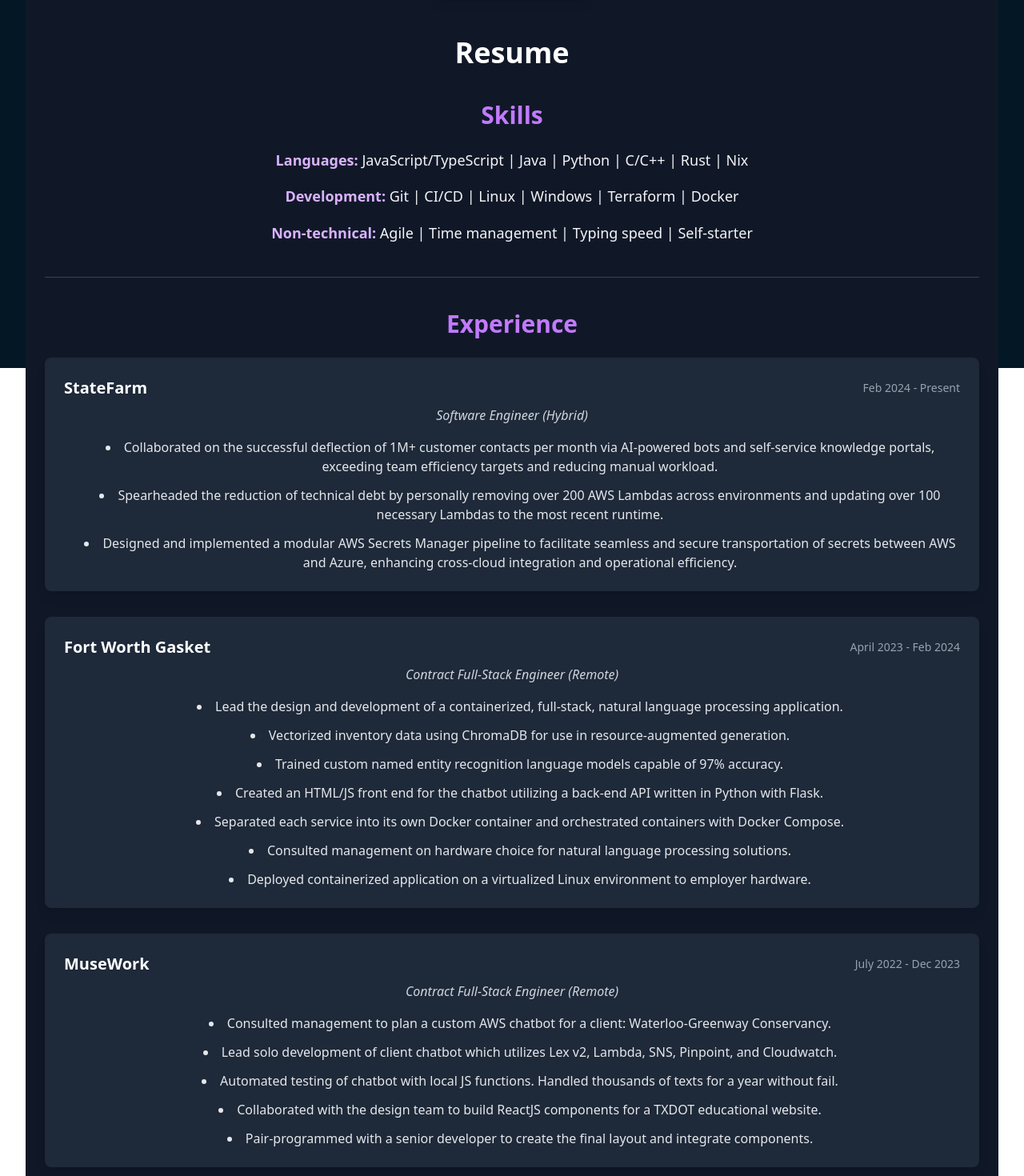
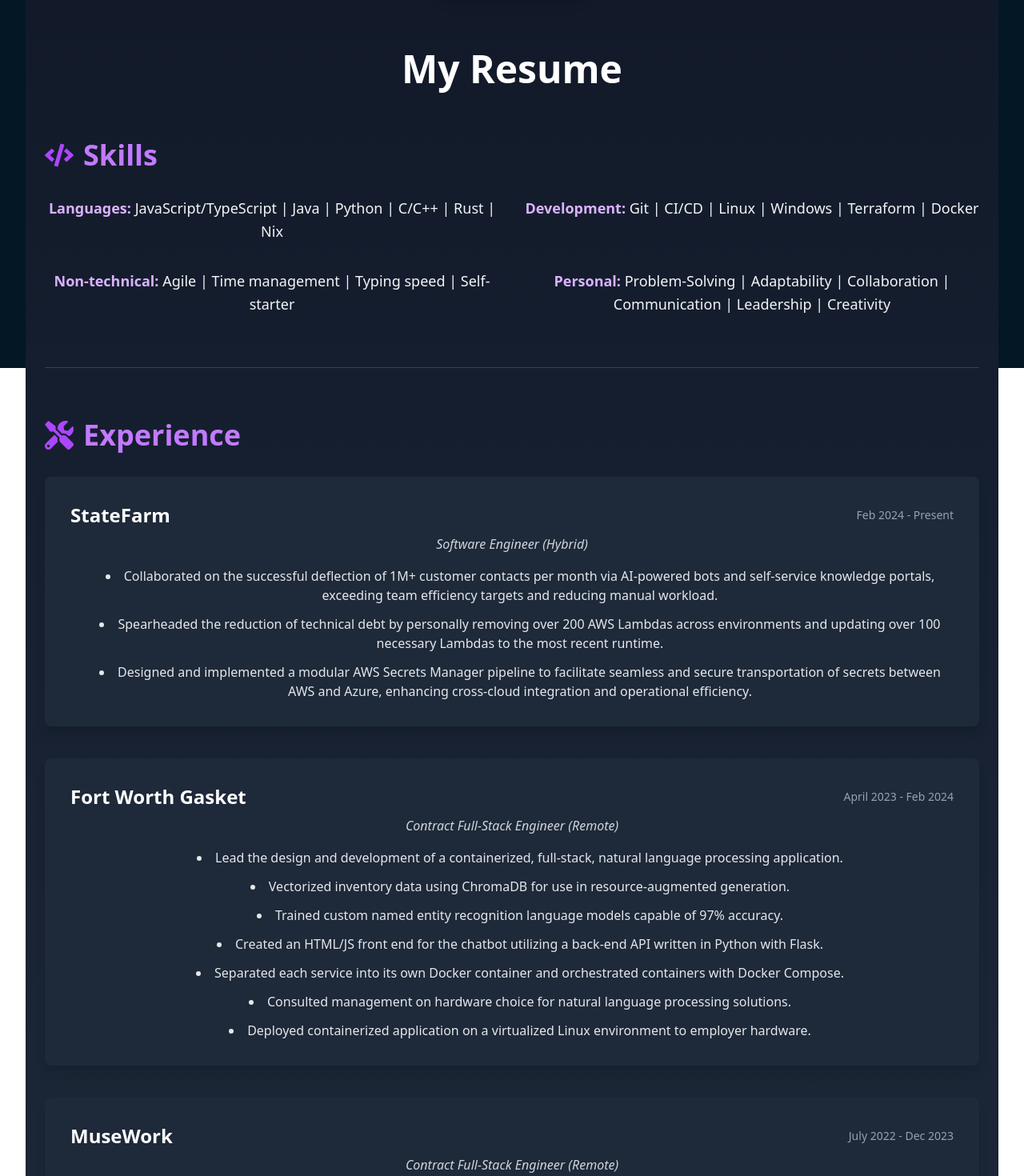
Before and after one commit to DanMyers300/danmyers.net, a React (Vite) app: page /#/resume in a window 1280 px wide. Shown: the part 340-1810 px from the top of the page at 80% size. Built offline with nearby package versions, Linux system fonts and the light colour scheme.

Commit message:
made visually better

```diff
--- a/src/components/Resume.tsx
+++ b/src/components/Resume.tsx
@@ -1,9 +1,10 @@
 import React from 'react';
 import Hero from './Hero.tsx';
+import { FaCode, FaTools, FaUserTie } from 'react-icons/fa';
 
 const Resume: React.FC = () => {
   return (
-    <div className="flex flex-col items-center bg-gray-900 text-gray-100 min-h-screen px-4 sm:px-6 py-8">
+    <div className="flex flex-col items-center bg-gradient-to-b from-gray-900 to-gray-800 text-gray-100 min-h-screen px-4 sm:px-6 py-8">
       {/* Hero Section */}
       <Hero />
 
@@ -13,25 +14,25 @@ const Resume: React.FC = () => {
         download
         className="
           mt-8 bg-gradient-to-r from-purple-600
-          to-violet-600 text-white px-6 py-3 rounded-lg
-          shadow-lg hover:shadow-xl hover:from-purple-700
-          hover:to-violet-700 transition duration-200 inline-block
+          to-violet-600 text-white px-8 py-3 rounded-full
+          shadow-lg hover:shadow-2xl hover:from-purple-700
+          hover:to-violet-700 transition duration-300 transform hover:scale-105
         "
       >
         Download Resume
       </a>
 
       {/* Resume Header */}
-      <div className="text-3xl sm:text-4xl font-extrabold text-white mt-12">
-        Resume
+      <div className="text-4xl sm:text-5xl font-extrabold text-white mt-16">
+        My Resume
       </div>
 
       {/* Skills Section */}
-      <section className="w-full mt-10">
-        <h2 className="text-2xl sm:text-3xl font-semibold text-purple-400 mb-6">
-          Skills
+      <section className="w-full mt-16">
+        <h2 className="text-3xl sm:text-4xl font-bold text-purple-400 mb-8 flex items-center gap-3">
+          <FaCode className="text-purple-500" /> Skills
         </h2>
-        <div className="text-base sm:text-lg leading-relaxed space-y-4">
+        <div className="grid grid-cols-1 sm:grid-cols-2 gap-8 text-base sm:text-lg leading-relaxed">
           <p>
             <span className="font-bold text-purple-300">Languages:</span>{' '}
             JavaScript/TypeScript | Java | Python | C/C++ | Rust | Nix
@@ -44,132 +45,63 @@ const Resume: React.FC = () => {
             <span className="font-bold text-purple-300">Non-technical:</span>{' '}
             Agile | Time management | Typing speed | Self-starter
           </p>
+          <p>
+            <span className="font-bold text-purple-300">Personal:</span>{' '}
+            Problem-Solving | Adaptability | Collaboration | Communication | Leadership | Creativity
+          </p>
         </div>
       </section>
 
       {/* Divider */}
-      <div className="w-full mt-10 mb-10">
+      <div className="w-full mt-16 mb-16">
         <hr className="border-gray-700" />
       </div>
 
       {/* Experience Section */}
       <section className="w-full">
-        <h2 className="text-2xl sm:text-3xl font-semibold text-purple-400 mb-6">
-          Experience
+        <h2 className="text-3xl sm:text-4xl font-bold text-purple-400 mb-8 flex items-center gap-3">
+          <FaTools className="text-purple-500" /> Experience
         </h2>
 
-        {/* StateFarm */}
-        <div className="bg-gray-800 rounded-lg shadow-lg p-5 sm:p-6 mb-8 hover:shadow-xl transition duration-200">
-          <div className="flex flex-col sm:flex-row justify-between items-start sm:items-center">
-            <h3 className="text-lg sm:text-xl font-bold text-white">
-              StateFarm
-            </h3>
-            <p className="text-sm text-gray-400 mt-2 sm:mt-0">
-              Feb 2024 - Present
-            </p>
-          </div>
-          <p className="italic text-gray-300 mt-2">
-            Software Engineer (Hybrid)
-          </p>
-          <ul className="list-disc list-inside mt-4 pl-5 space-y-3 text-gray-200 text-sm sm:text-base">
-            <li>
-              Collaborated on the successful deflection of 1M+ customer contacts
-              per month via AI-powered bots and self-service knowledge portals,
-              exceeding team efficiency targets and reducing manual workload.
-            </li>
-            <li>
-              Spearheaded the reduction of technical debt by personally removing
-              over 200 AWS Lambdas across environments and updating over 100
-              necessary Lambdas to the most recent runtime.
-            </li>
-            <li>
-              Designed and implemented a modular AWS Secrets Manager pipeline to
-              facilitate seamless and secure transportation of secrets between
-              AWS and Azure, enhancing cross-cloud integration and operational
-              efficiency.
-            </li>
-          </ul>
-        </div>
+        {/* Experience Cards */}
+        <ExperienceCard
+          company="StateFarm"
+          role="Software Engineer (Hybrid)"
+          duration="Feb 2024 - Present"
+          responsibilities={[
+            'Collaborated on the successful deflection of 1M+ customer contacts per month via AI-powered bots and self-service knowledge portals, exceeding team efficiency targets and reducing manual workload.',
+            'Spearheaded the reduction of technical debt by personally removing over 200 AWS Lambdas across environments and updating over 100 necessary Lambdas to the most recent runtime.',
+            'Designed and implemented a modular AWS Secrets Manager pipeline to facilitate seamless and secure transportation of secrets between AWS and Azure, enhancing cross-cloud integration and operational efficiency.',
+          ]}
+        />
 
-        {/* Fort Worth Gasket */}
-        <div className="bg-gray-800 rounded-lg shadow-lg p-5 sm:p-6 mb-8 hover:shadow-xl transition duration-200">
-          <div className="flex flex-col sm:flex-row justify-between items-start sm:items-center">
-            <h3 className="text-lg sm:text-xl font-bold text-white">
-              Fort Worth Gasket
-            </h3>
-            <p className="text-sm text-gray-400 mt-2 sm:mt-0">
-              April 2023 - Feb 2024
-            </p>
-          </div>
-          <p className="italic text-gray-300 mt-2">
-            Contract Full-Stack Engineer (Remote)
-          </p>
-          <ul className="list-disc list-inside mt-4 pl-5 space-y-3 text-gray-200 text-sm sm:text-base">
-            <li>
-              Lead the design and development of a containerized, full-stack,
-              natural language processing application.
-            </li>
-            <li>
-              Vectorized inventory data using ChromaDB for use in
-              resource-augmented generation.
-            </li>
-            <li>
-              Trained custom named entity recognition language models capable of
-              97% accuracy.
-            </li>
-            <li>
-              Created an HTML/JS front end for the chatbot utilizing a back-end
-              API written in Python with Flask.
-            </li>
-            <li>
-              Separated each service into its own Docker container and
-              orchestrated containers with Docker Compose.
-            </li>
-            <li>
-              Consulted management on hardware choice for natural language
-              processing solutions.
-            </li>
-            <li>
-              Deployed containerized application on a virtualized Linux
-              environment to employer hardware.
-            </li>
-          </ul>
-        </div>
+        <ExperienceCard
+          company="Fort Worth Gasket"
+          role="Contract Full-Stack Engineer (Remote)"
+          duration="April 2023 - Feb 2024"
+          responsibilities={[
+            'Lead the design and development of a containerized, full-stack, natural language processing application.',
+            'Vectorized inventory data using ChromaDB for use in resource-augmented generation.',
+            'Trained custom named entity recognition language models capable of 97% accuracy.',
+            'Created an HTML/JS front end for the chatbot utilizing a back-end API written in Python with Flask.',
+            'Separated each service into its own Docker container and orchestrated containers with Docker Compose.',
+            'Consulted management on hardware choice for natural language processing solutions.',
+            'Deployed containerized application on a virtualized Linux environment to employer hardware.',
+          ]}
+        />
 
-        {/* MuseWork */}
-        <div className="bg-gray-800 rounded-lg shadow-lg p-5 sm:p-6 mb-8 hover:shadow-xl transition duration-200">
-          <div className="flex flex-col sm:flex-row justify-between items-start sm:items-center">
-            <h3 className="text-lg sm:text-xl font-bold text-white">MuseWork</h3>
-            <p className="text-sm text-gray-400 mt-2 sm:mt-0">
-              July 2022 - Dec 2023
-            </p>
-          </div>
-          <p className="italic text-gray-300 mt-2">
-            Contract Full-Stack Engineer (Remote)
-          </p>
-          <ul className="list-disc list-inside mt-4 pl-5 space-y-3 text-gray-200 text-sm sm:text-base">
-            <li>
-              Consulted management to plan a custom AWS chatbot for a client:
-              Waterloo-Greenway Conservancy.
-            </li>
-            <li>
-              Lead solo development of client chatbot which utilizes Lex v2,
-              Lambda, SNS, Pinpoint, and Cloudwatch.
-            </li>
-            <li>
-              Automated testing of chatbot with local JS functions. Handled
-              thousands of texts for a year without fail.
-            </li>
-            <li>
-              Collaborated with the design team to build ReactJS components for
-              a TXDOT educational website.
-            </li>
-            <li>
-              Pair-programmed with a senior developer to create the final layout
-              and integrate components.
-            </li>
-          </ul>
-        </div>
+        <ExperienceCard
+          company="MuseWork"
+          role="Contract Full-Stack Engineer (Remote)"
+          duration="July 2022 - Dec 2023"
+          responsibilities={[
+            'Consulted management to plan a custom AWS chatbot for a client: Waterloo-Greenway Conservancy.',
+            'Lead solo development of client chatbot which utilizes Lex v2, Lambda, SNS, Pinpoint, and Cloudwatch.',
+            'Automated testing of chatbot with local JS functions. Handled thousands of texts for a year without fail.',
+            'Collaborated with the design team to build ReactJS components for a TXDOT educational website.',
+            'Pair-programmed with a senior developer to create the final layout and integrate components.',
+          ]}
+        />
       </section>
 
       {/* Add space at the bottom */}
@@ -178,4 +110,33 @@ const Resume: React.FC = () => {
   );
 };
 
+interface ExperienceCardProps {
+  company: string;
+  role: string;
+  duration: string;
+  responsibilities: string[];
+}
+
+const ExperienceCard: React.FC<ExperienceCardProps> = ({
+  company,
+  role,
+  duration,
+  responsibilities,
+}) => {
+  return (
+    <div className="bg-gray-800 rounded-lg shadow-lg p-6 sm:p-8 mb-10 hover:shadow-2xl transition duration-300 transform hover:scale-105">
+      <div className="flex flex-col sm:flex-row justify-between items-start sm:items-center">
+        <h3 className="text-xl sm:text-2xl font-bold text-white">{company}</h3>
+        <p className="text-sm text-gray-400 mt-2 sm:mt-0">{duration}</p>
+      </div>
+      <p className="italic text-gray-300 mt-2">{role}</p>
+      <ul className="list-disc list-inside mt-4 pl-5 space-y-3 text-gray-200 text-sm sm:text-base">
+        {responsibilities.map((item, index) => (
+          <li key={index}>{item}</li>
+        ))}
+      </ul>
+    </div>
+  );
+};
+
 export default Resume;
```
